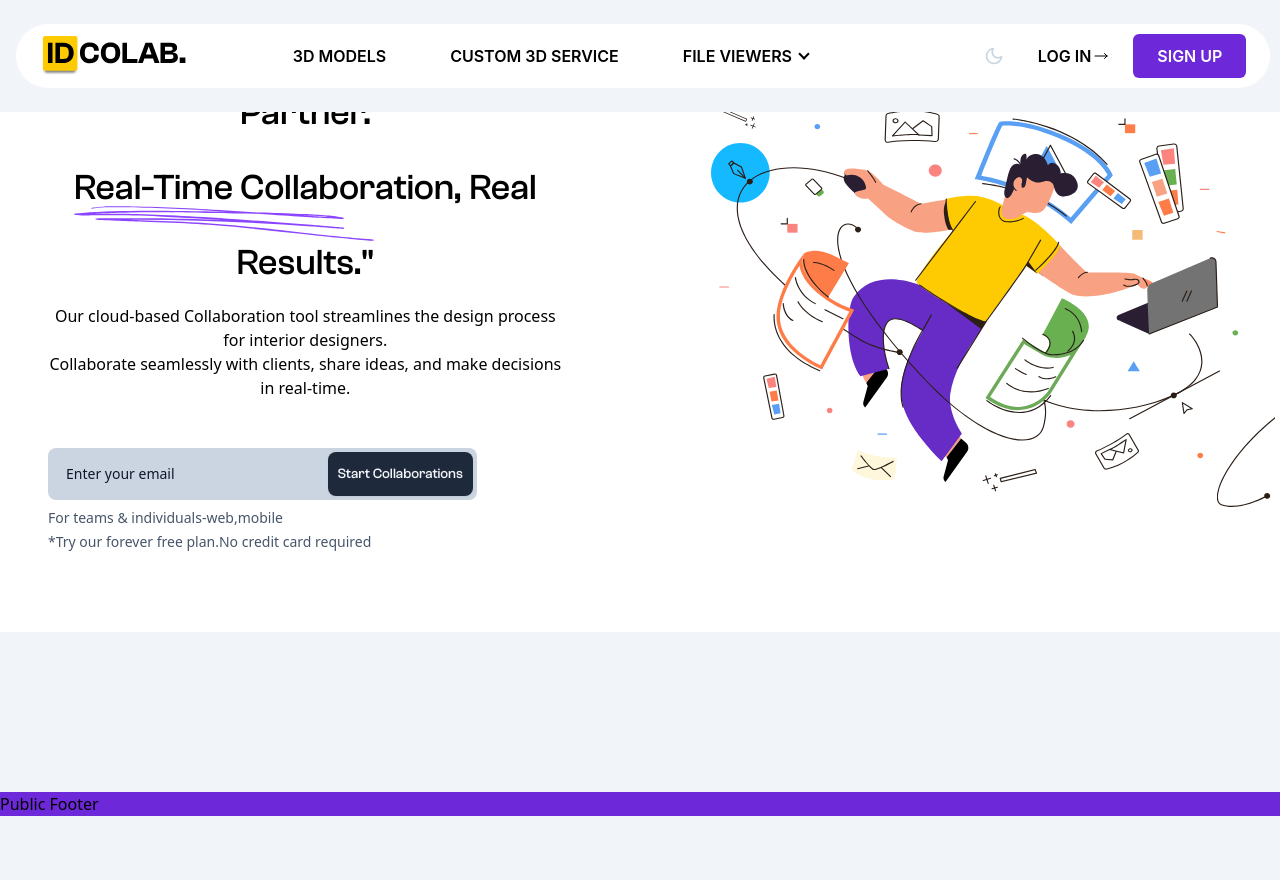
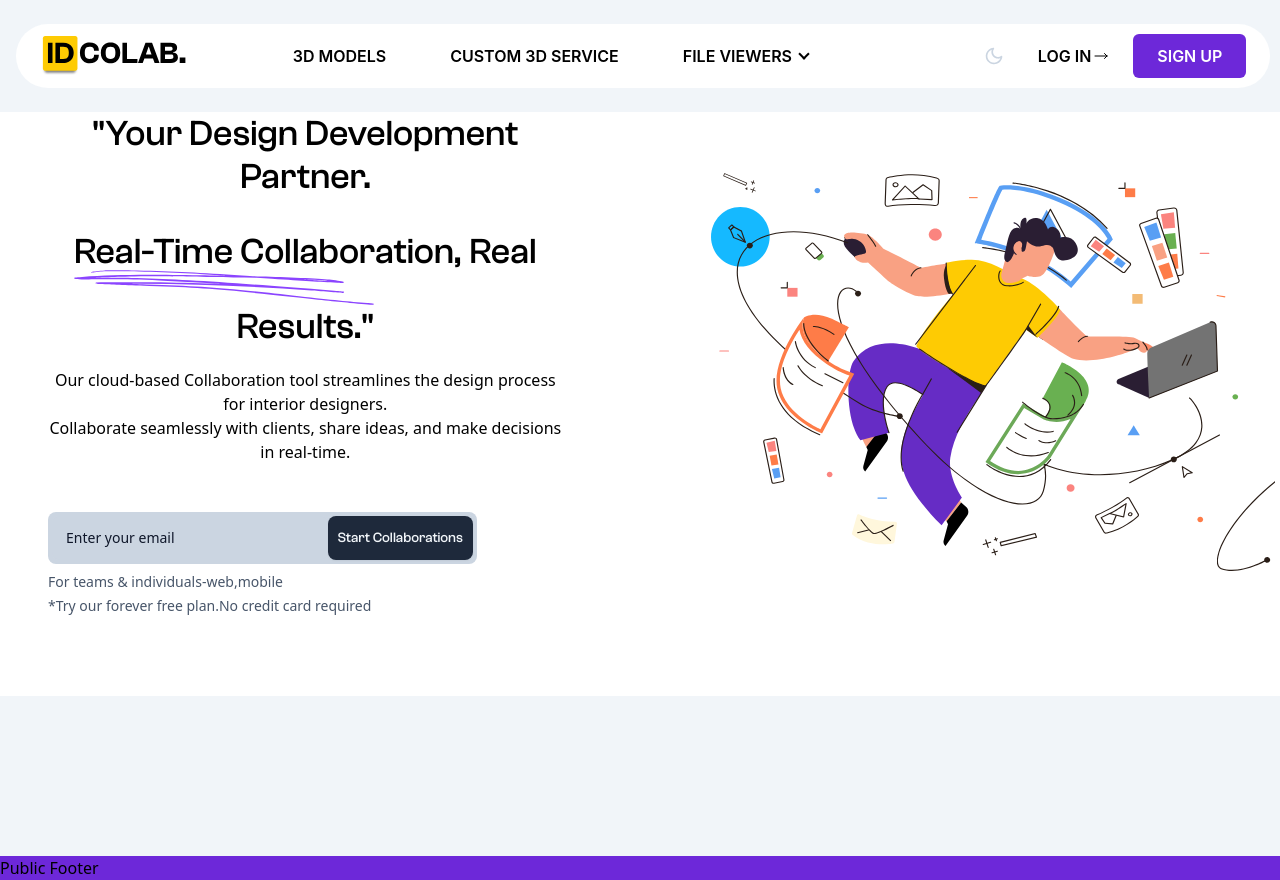
Before and after one commit to Manimsn/collab-apis, a Next.js app in the folder front-end/: page / in a window 1280 px wide. Before the commit the page ends 816 px from the top, so only its background shows below. Built offline with nearby package versions, Linux system fonts and the light colour scheme; what tailgrids would draw is missing.

Commit message:
Fix: Common margin top for all the main section

```diff
--- a/front-end/components/layout/PublicLayout.tsx
+++ b/front-end/components/layout/PublicLayout.tsx
@@ -12,7 +12,7 @@ export default function PublicLayout({
   return (
     <>
       <PublicHeader />
-      <main>{children}</main>
+      <main className="mt-16">{children}</main>
       <Footer />
     </>
   );
```
